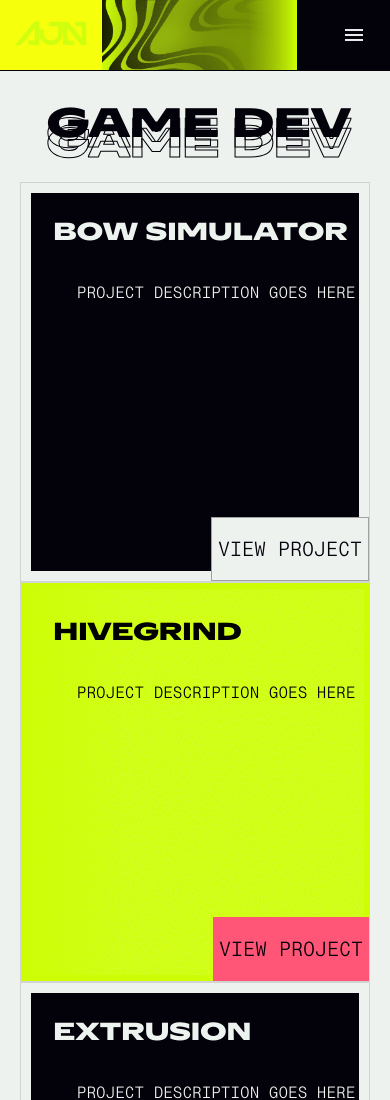
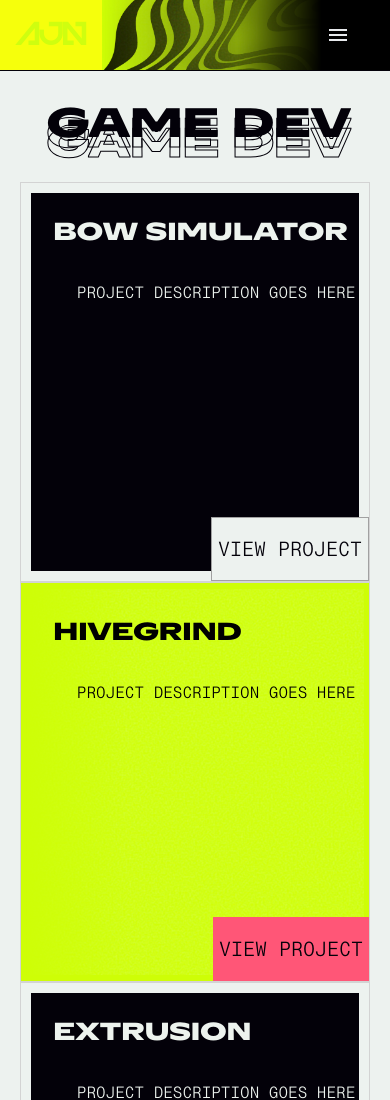
Before and after one commit to AKris0090/AKris0090.github.io, a website: page NewCodingProjects.html in a window 390 px wide. Shown: the top 1100 px of the page. Drawn offline with Linux system fonts and the light colour scheme.

Commit message:
menu bar

```diff
--- a/CodingStyles.css
+++ b/CodingStyles.css
@@ -59,6 +59,8 @@ nav ul{
     padding-inline-start: 0px;
     margin: 0 0;
     box-sizing: border-box;
+    position: relative;
+    overflow: visible;
 }
 
 nav li{
@@ -79,8 +81,12 @@ nav li:first-child{
 nav li.brand {
   display: flex;
   height: 100%;
-  align-self: flex-start;
   margin-right: auto;
+  overflow: visible;
+  flex: 0 0 auto;
+  position: absolute;
+  left: 0;
+  top: 0;
 }
 
 #first-element {
@@ -110,10 +116,9 @@ nav li:hover a {
 }
 
 nav #accent {
-    width: 50vw;
+    width: 350px;
     max-width: 350px;
     height: 100%;
-    margin-right: 0;
     background:
         url("tf2.jpg") center/cover no-repeat,
         #cefe06;
@@ -133,8 +138,21 @@ nav #accent {
     }
     .menuButton {
         display: block;
-        position: relative;
-        margin-left: auto;
+        position: absolute;
+        right: 0;
+        top: 50%;
+        transform: translateY(-50%);
+        cursor: pointer;
+        height: 100%;
+        padding-right: 1rem;
+        padding-left: 4rem;
+        background:
+            linear-gradient(
+            -90deg,
+            black 0%,
+            rgba(0, 0, 0, 1) 45%,
+            transparent 100%
+        );
     }
     .sidebar {
         display: block;
--- a/NewCodingProjects.html
+++ b/NewCodingProjects.html
@@ -18,8 +18,15 @@
 			<li class = "hideOnMobile"><a href="/CodingProjects.html#SoftwareDev">Coding Projects</a></li>
 			<li class = "hideOnMobile"><a href="/ArtProjects.html#3DModeling">3D Modeling</a></li>
 			<li class = "hideOnMobile"><a href="/Art Portfolio/ArtPortfolio.html">Art Portfolio</a></li>
-			<li class = "menuButton" onclick=showSidebar()><a><svg xmlns="http://www.w3.org/2000/svg" height="24px" viewBox="0 -960 960 960" width="24px" fill="#e8eaed"><path d="M120-240v-80h720v80H120Zm0-200v-80h720v80H120Zm0-200v-80h720v80H120Z"/></svg></a></li>
 		</ul>
+
+		<div class = "menuButton" onclick=showSidebar()>
+			<a>
+				<svg xmlns="http://www.w3.org/2000/svg" height="24px" viewBox="0 -960 960 960" width="24px" fill="#e8eaed">
+					<path d="M120-240v-80h720v80H120Zm0-200v-80h720v80H120Zm0-200v-80h720v80H120Z"/>
+				</svg>
+			</a>
+		</div>
         <ul class="sidebar">
 			<li onclick=hideSidebar()><a><svg xmlns="http://www.w3.org/2000/svg" height="24px" fill=#FF5677 viewBox="0 -960 960 960" width="24px" fill="#e8eaed"><path d="m256-200-56-56 224-224-224-224 56-56 224 224 224-224 56 56-224 224 224 224-56 56-224-224-224 224Z"/></svg></a></li>
 			<li><a href="/CodingProjects.html#GameDev">Game Dev</a></li>
```
